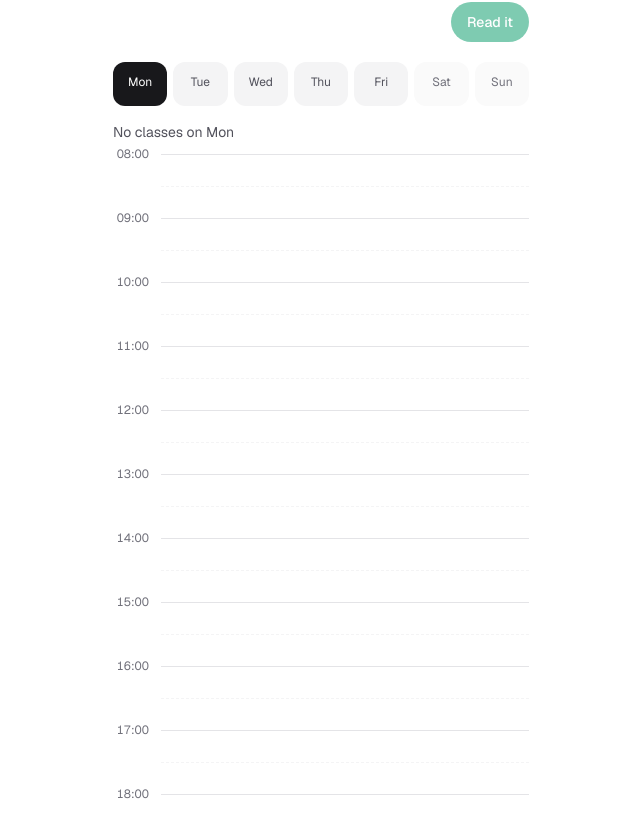
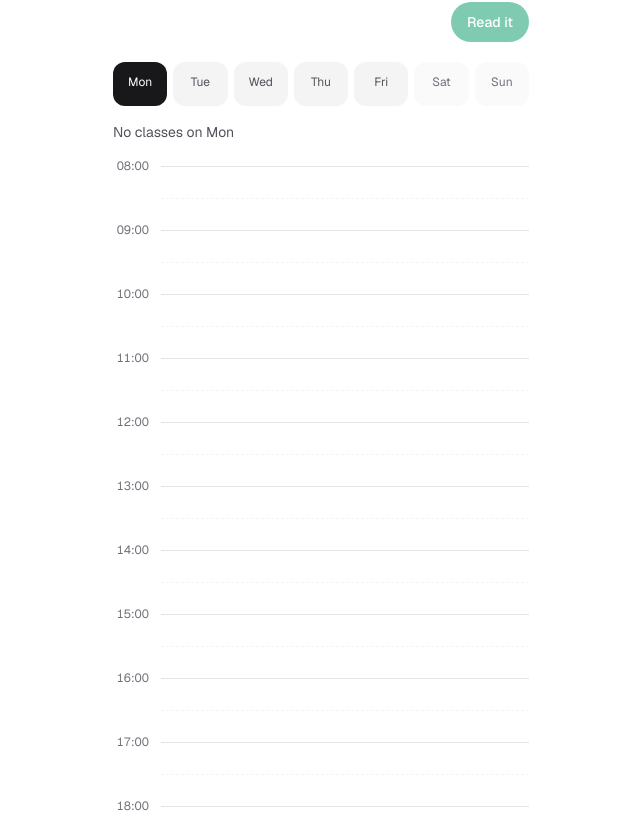
Before and after one commit to rufusgsmith/bloomsbuddy, a Next.js app: page /setup in a window 1280 px wide. Shown: the part 563-1380 px from the top of the page, without its empty margins (319-959 px from the left). Built offline with nearby package versions, Linux system fonts and the light colour scheme.

Commit message:
Add more space above the first hour on the day calendar

```diff
--- a/app/day-calendar.tsx
+++ b/app/day-calendar.tsx
@@ -193,8 +193,9 @@ export function DayCalendar({
   );
 
   return (
-    // Padding so the first and last hour labels (centred on their lines) aren't cut off.
-    <div className="py-2">
+    // Padding so the first and last hour labels (centred on their lines) aren't cut off. A little
+    // more on top, so the first hour (usually 08:00) doesn't sit tight under the day pills.
+    <div className="pb-2 pt-5">
       {split === null ? (
         segment(start, end, true)
       ) : (
```
